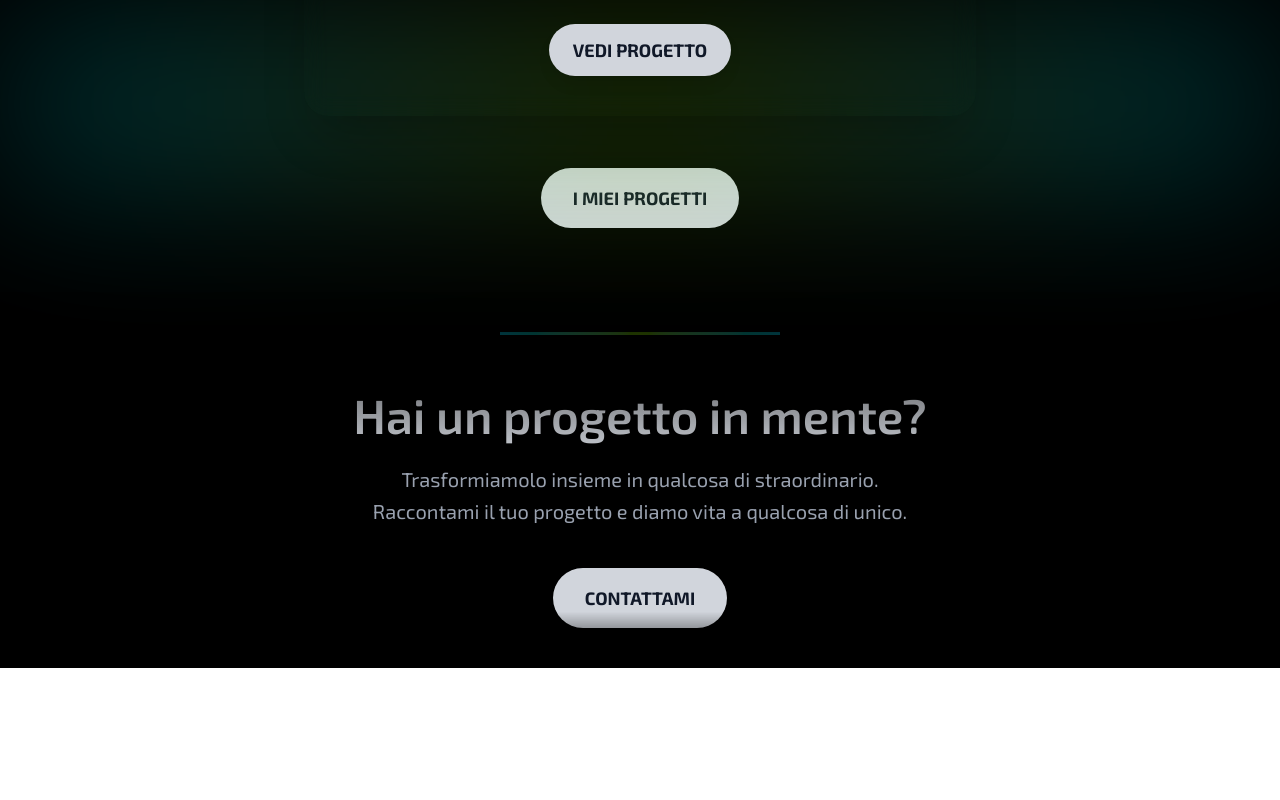
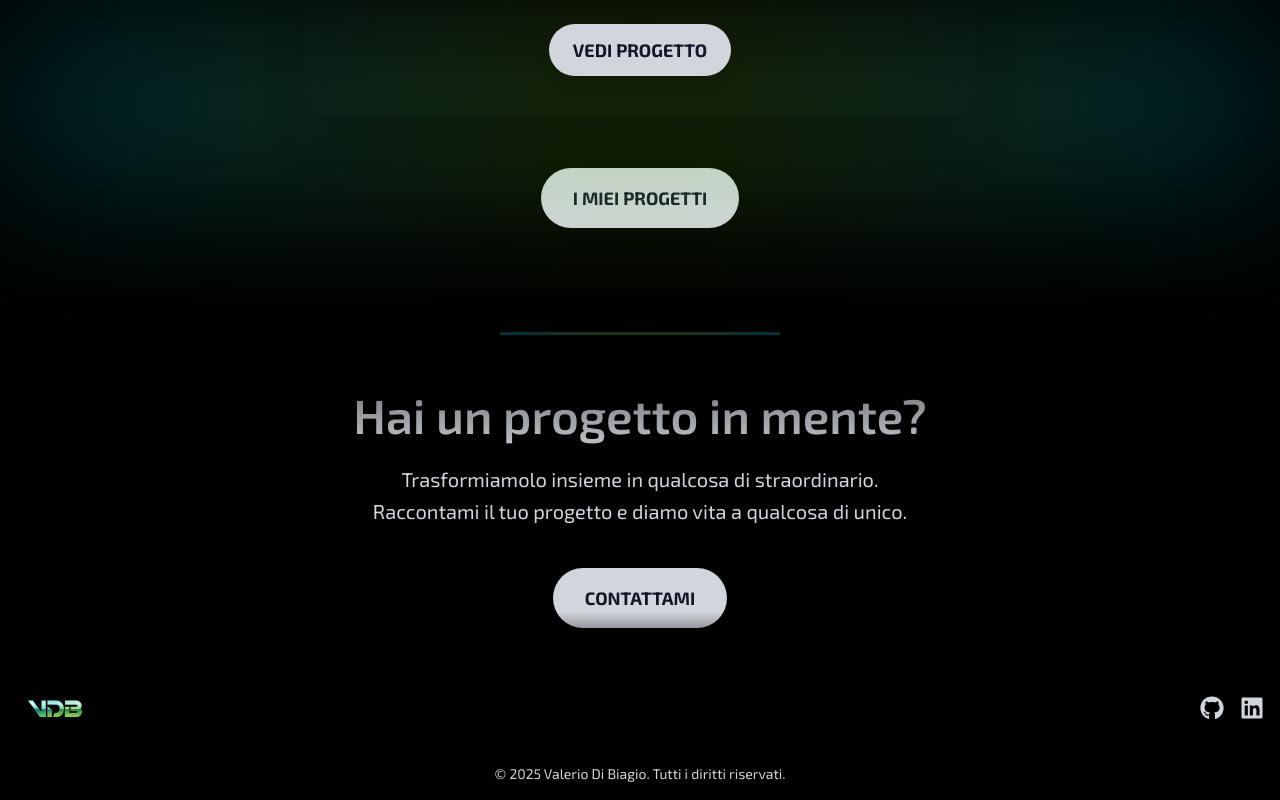
Before and after one commit to ValerioDiBiagio/personal-portfolio, a React (Vite) app: page / in a window 1280 px wide. Shown: the part 1564-2364 px from the top of the page. Before the commit the page ends 2232 px from the top, so only its background shows below. Built offline with nearby package versions, Linux system fonts and the light colour scheme; a web font is replaced by a local one.

Commit message:
feat: add Footer component and integrate it into DefaultLayout; update HomeContactSection styles for better readability; add react-icons dependency

```diff
--- a/package.json
+++ b/package.json
@@ -18,6 +18,7 @@
     "lucide-react": "^0.553.0",
     "react": "^19.1.1",
     "react-dom": "^19.1.1",
+    "react-icons": "^5.5.0",
     "react-parallax-tilt": "^1.7.313",
     "react-router-dom": "^7.9.5",
     "tailwindcss": "^4.1.16"
--- /dev/null
+++ b/src/components/Footer.tsx
@@ -0,0 +1,42 @@
+import React from "react";
+import { NavLink } from "react-router-dom";
+import { FaGithub, FaLinkedin } from "react-icons/fa";
+
+const Footer: React.FC = () => {
+
+    return (
+        <footer className=" bg-black relative z-10">
+            <div className="container mx-auto flex flex-col md:flex-row justify-between items-center space-y-6 md:space-y-0 px-4">
+                {/* Logo / Brand */}
+                <NavLink
+                    to="/"
+                    className="text-xl font-bold tracking-widest text-cyan-400 hover:text-cyan-300 transition duration-300 flex items-center space-x-2 neon-text"
+                >
+                    <img
+                        src="./image/logovdb.png"
+                        alt="Logo VDB"
+                        className="h-20 w-20 hover:drop-shadow-[0_0_15px_rgba(0,255,255,0.7)] transition-all duration-300"
+                    />
+
+                </NavLink>
+
+                {/* Social */}
+                <div className="flex space-x-4 text-gray-300">
+                    <a href="https://github.com/ValerioDiBiagio" target="_blank" rel="noopener noreferrer" className="hover:text-cyan-400 neon-hover">
+                        <FaGithub className="w-6 h-6" />
+                    </a>
+                    <a href="https://www.linkedin.com/in/valerio-di-biagio-429769387" target="_blank" rel="noopener noreferrer" className="hover:text-cyan-400 neon-hover">
+                        <FaLinkedin className="w-6 h-6" />
+                    </a>
+                </div>
+            </div>
+
+            {/* Copyright */}
+            <div className="text-gray-300 text-sm text-center p-4">
+                &copy; {new Date().getFullYear()} Valerio Di Biagio. Tutti i diritti riservati.
+            </div>
+        </footer>
+    );
+};
+
+export default Footer;
--- a/src/components/HomeContactSection.tsx
+++ b/src/components/HomeContactSection.tsx
@@ -29,7 +29,7 @@ const HomeContactSection = () => {
                     initial={{ opacity: 0, y: 20 }}
                     whileInView={{ opacity: 1, y: 0 }}
                     transition={{ delay: 0.4, duration: 0.8 }}
-                    className="text-gray-400 max-w-2xl text-sm sm:text-base md:text-lg lg:text-xl mb-10 leading-relaxed"
+                    className="text-gray-300 max-w-2xl text-sm sm:text-base md:text-lg lg:text-xl mb-10 leading-relaxed"
                 >
                     Trasformiamolo insieme in qualcosa di straordinario.
                     <br className="hidden sm:block" />
--- a/src/layouts/DefaultLayout.tsx
+++ b/src/layouts/DefaultLayout.tsx
@@ -1,6 +1,7 @@
 import React from "react";
 import Header from "../components/Header";
 import { Outlet } from "react-router-dom";
+import Footer from "../components/Footer";
 
 const DefaultLayout: React.FC = () => {
     return (
@@ -12,6 +13,8 @@ const DefaultLayout: React.FC = () => {
                     <Outlet />
                 </div>
             </main>
+
+            <Footer />
         </>
     )
 }
```
Also changed, not shown: 1 other file (tests, documents, lock files or other folders).
